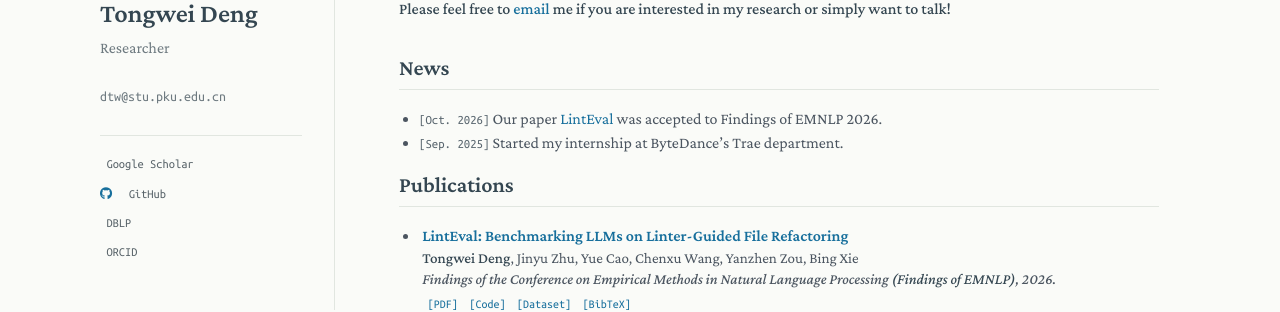
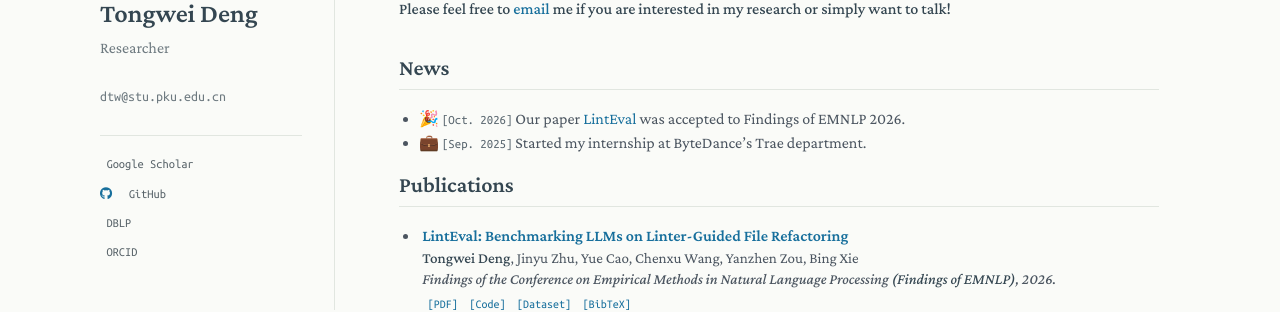
Before and after one commit to 6643789wsx/6643789wsx.github.io, a Jekyll site: the page built from index.md, in a window 1280 px wide and 1377 px high. Shown: the part 337-649 px from the top of the window. Built offline with Jekyll 4.4.1, drawn with Linux system fonts in a browser that asks for light colours; a style sheet for code colours, icons or effects is not loaded; our own code applies the rules of GitHub Pages for plain Markdown files.

Commit message:
Add icons to news items

```diff
--- a/index.md
+++ b/index.md
@@ -12,8 +12,8 @@ My research focuses on software engineering, with particular interests in code r
 
 ## News
 
-- **[Oct. 2026]** Our paper [LintEval](https://arxiv.org/abs/2610.20027) was accepted to Findings of EMNLP 2026.
-- **[Sep. 2025]** Started my internship at ByteDance's Trae department.
+- 🎉 **[Oct. 2026]** Our paper [LintEval](https://arxiv.org/abs/2610.20027) was accepted to Findings of EMNLP 2026.
+- 💼 **[Sep. 2025]** Started my internship at ByteDance's Trae department.
 
 {% include_relative _includes/publications.md %}
 
```
